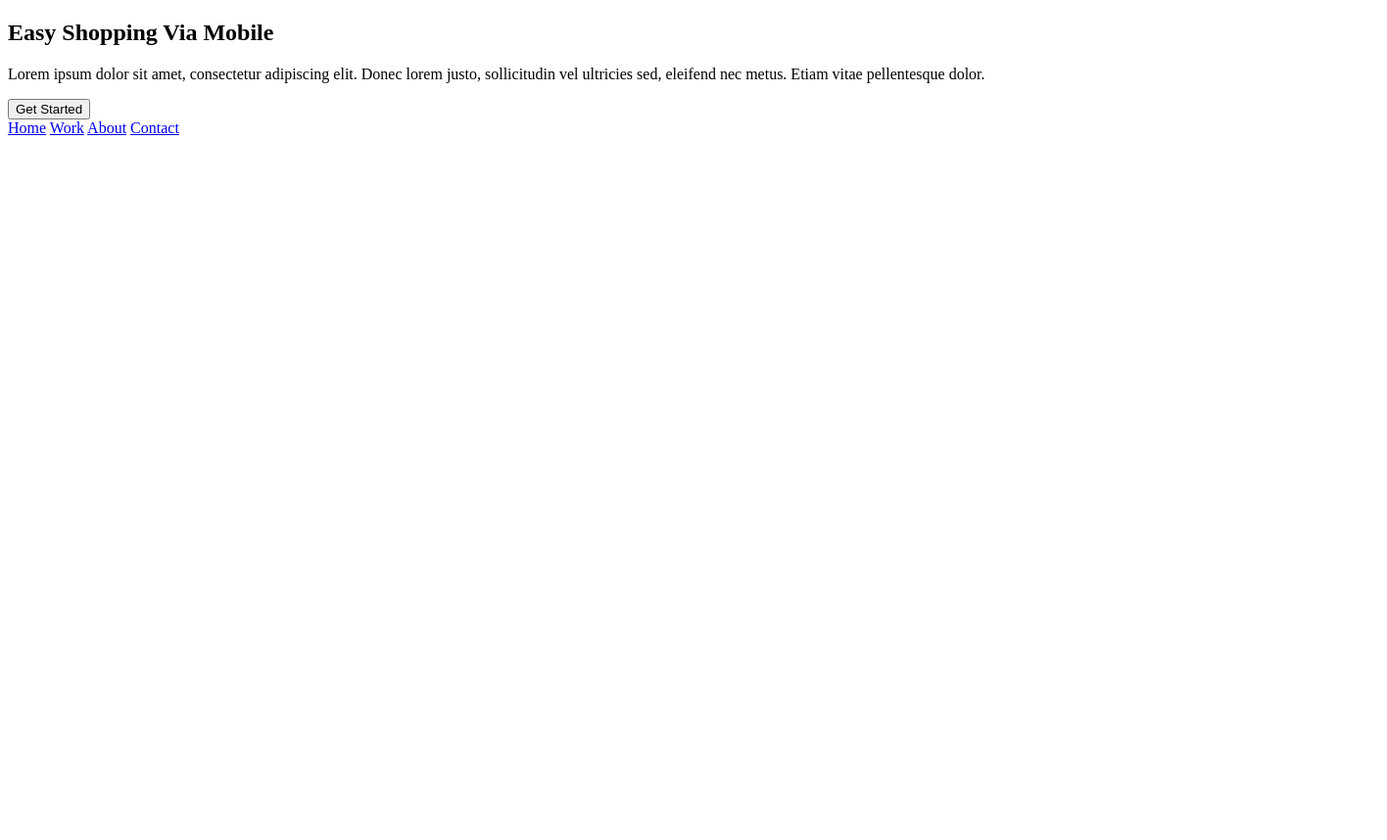
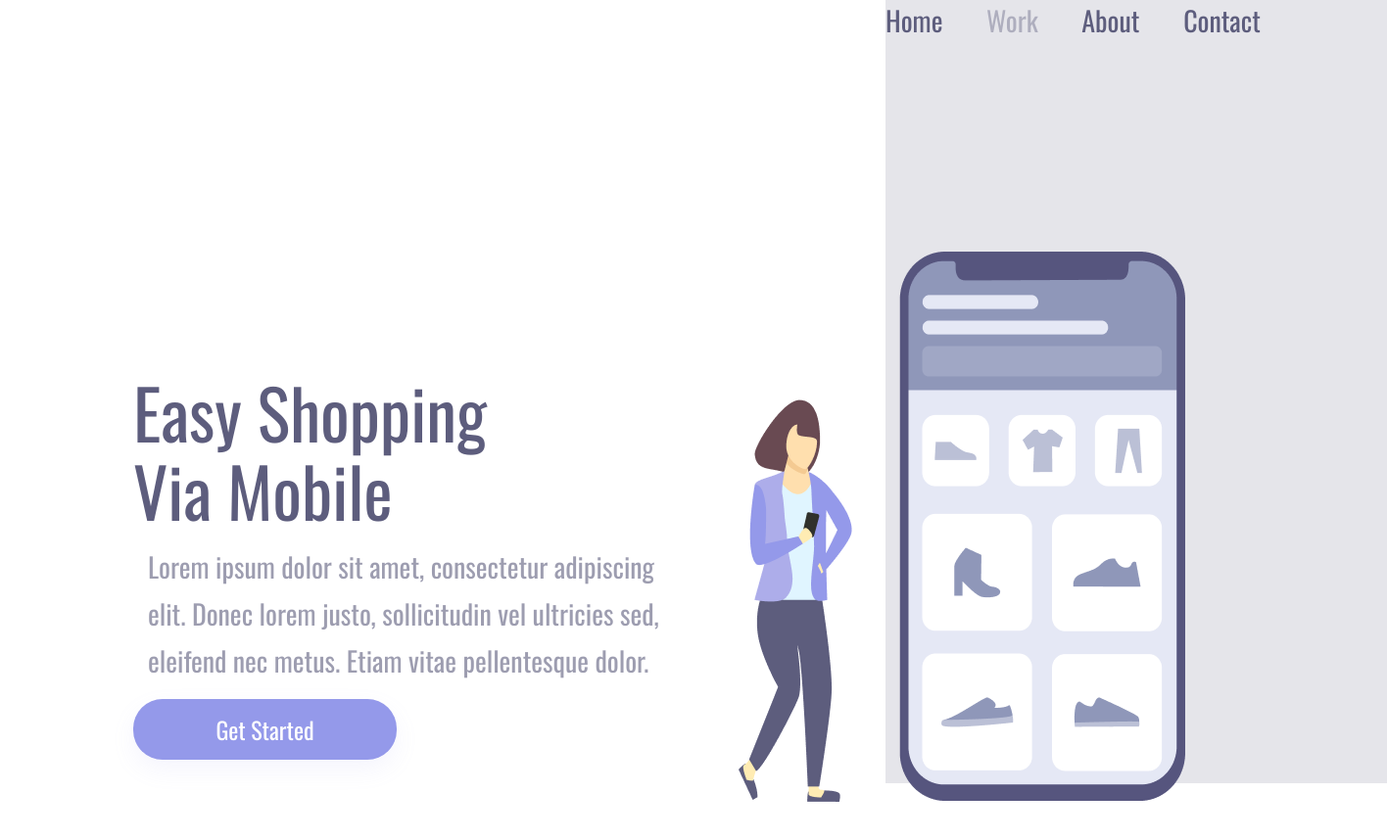
Before and after one commit to sergiohenrique10/easy-shopping, a plain HTML site: page 6.1-projetopart2.html in a window 1280 px wide. Shown: the whole page at 98% size, 1416 px wide, since content can reach past the window. Before the commit the page ends 800 px from the top, so only its background shows below. Drawn offline with nearby package versions, Linux system fonts and the light colour scheme.

Commit message:
alteração caminho do link css e da pasta imagem

```diff
--- a/6.1-projetopart2.html
+++ b/6.1-projetopart2.html
@@ -4,7 +4,7 @@
     <meta charset="UTF-8">
     <meta http-equiv="X-UA-Compatible" content="IE=edge">
     <meta name="viewport" content="width=device-width, initial-scale=1.0">
-    <link rel="stylesheet" href="../CSS PART 2/6-projetopart2.css">
+    <link rel="stylesheet" href="./6-projetopart2.css">
     <link rel="preconnect" href="https://fonts.googleapis.com">
 <link rel="preconnect" href="https://fonts.gstatic.com" crossorigin>
 <link href="https://fonts.googleapis.com/css2?family=Oswald&display=swap" rel="stylesheet">
@@ -26,7 +26,7 @@
             <a href="menu">About</a>
             <a href="menu">Contact</a>
         </header>
-        <img src="../HTML/imagem/projetos - desafios/easy shopping.png" alt="">
+        <img src="./assets/easy shopping.png" alt="">
     </section>
 </main>
 
```
